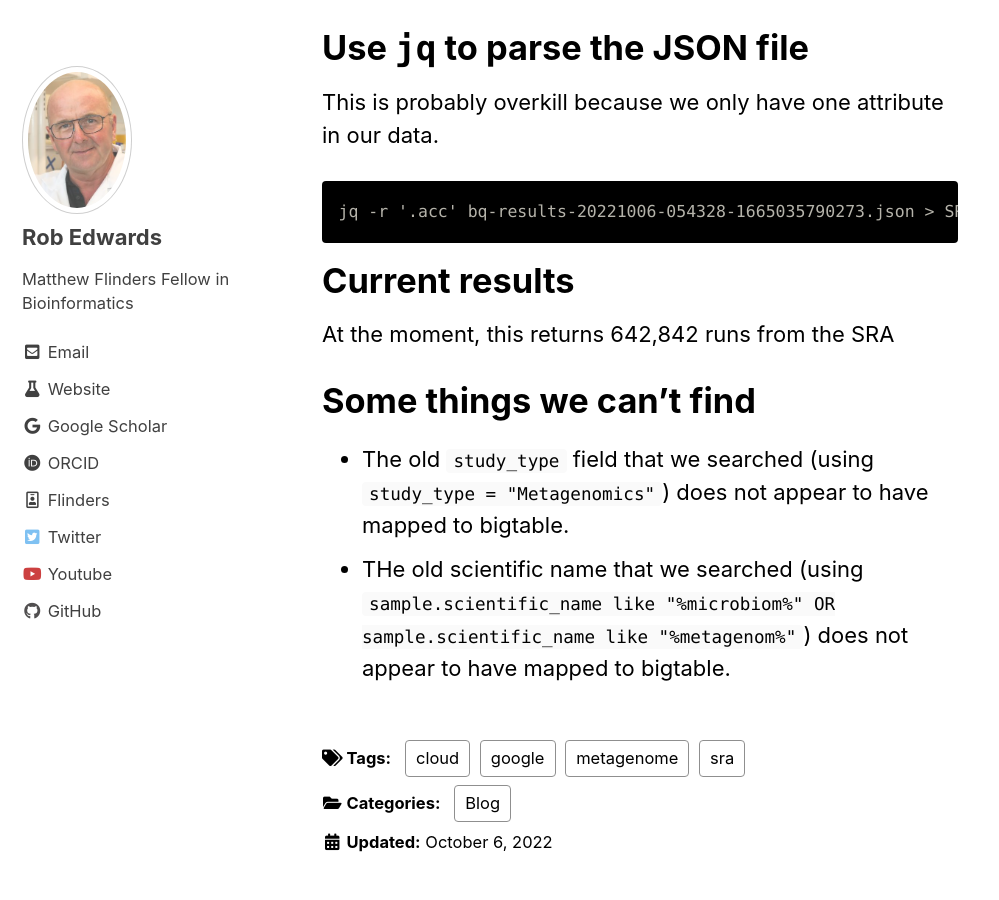
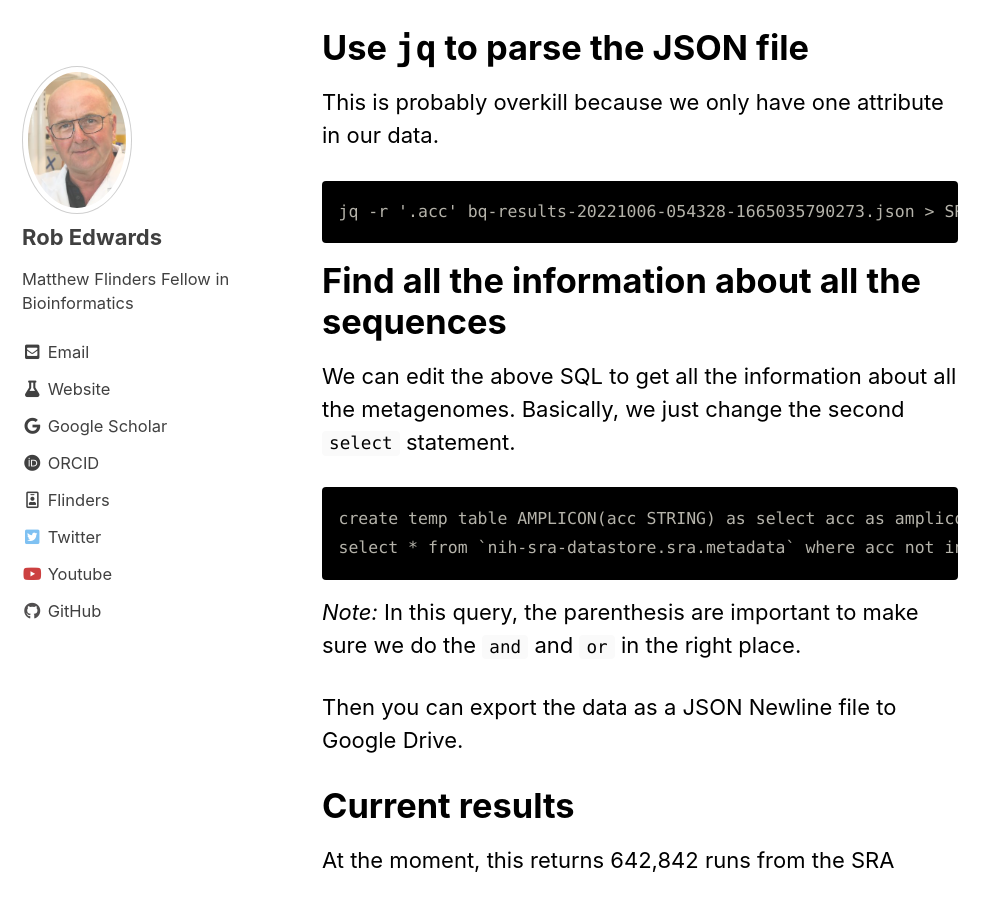
Before and after one commit to FlindersFAME/fame.github.io, a Jekyll site: the page built from Blog/_posts/2022-10-06-sra-metagenomes.md, in a window 1280 px wide and 900 px high, scrolled down 1118 px. Shown: the whole window, without its empty margins (0-999 px from the left). Built offline with Jekyll 4.4.1, drawn with Linux system fonts in a browser that asks for light colours; cached includes are drawn as plain includes.

Commit message:
adding how to get all the data

````diff
--- a/Blog/_posts/2022-10-06-sra-metagenomes.md
+++ b/Blog/_posts/2022-10-06-sra-metagenomes.md
@@ -37,6 +37,20 @@ This is probably overkill because we only have one attribute in our data.
 jq -r '.acc' bq-results-20221006-054328-1665035790273.json > SRA-metagenomes.txt
 ```
 
+# Find all the information about all the sequences
+
+We can edit the above SQL to get all the information about all the metagenomes. Basically, we just change the second `select` statement.
+
+
+```
+create temp table AMPLICON(acc STRING) as select acc as amplicon from `nih-sra-datastore.sra.metadata` where assay_type = 'AMPLICON' or libraryselection = 'PCR';
+select * from `nih-sra-datastore.sra.metadata` where acc not in (select acc from AMPLICON) and (librarysource = "METAGENOMIC" or librarysource = 'METATRANSCRIPTOMIC' or organism like "%microbiom%" OR organism like "%metagenom%");
+```
+
+_Note:_ In this query, the parenthesis are important to make sure we do the `and` and `or` in the right place.
+
+Then you can export the data as a JSON Newline file to Google Drive.
+
 
 # Current results
 
````
